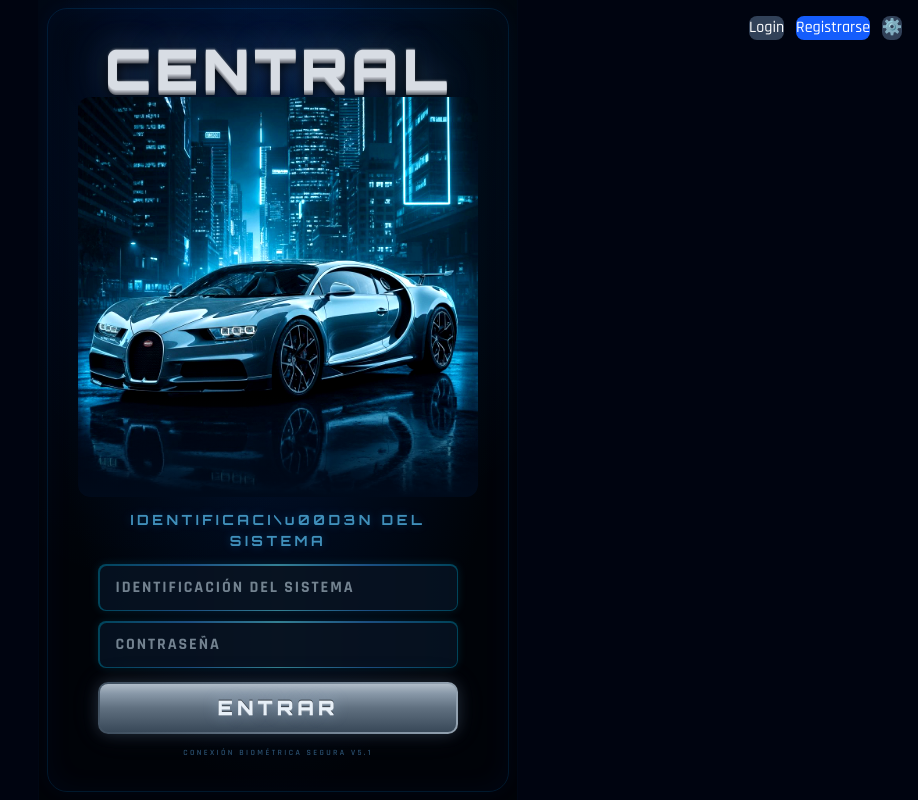
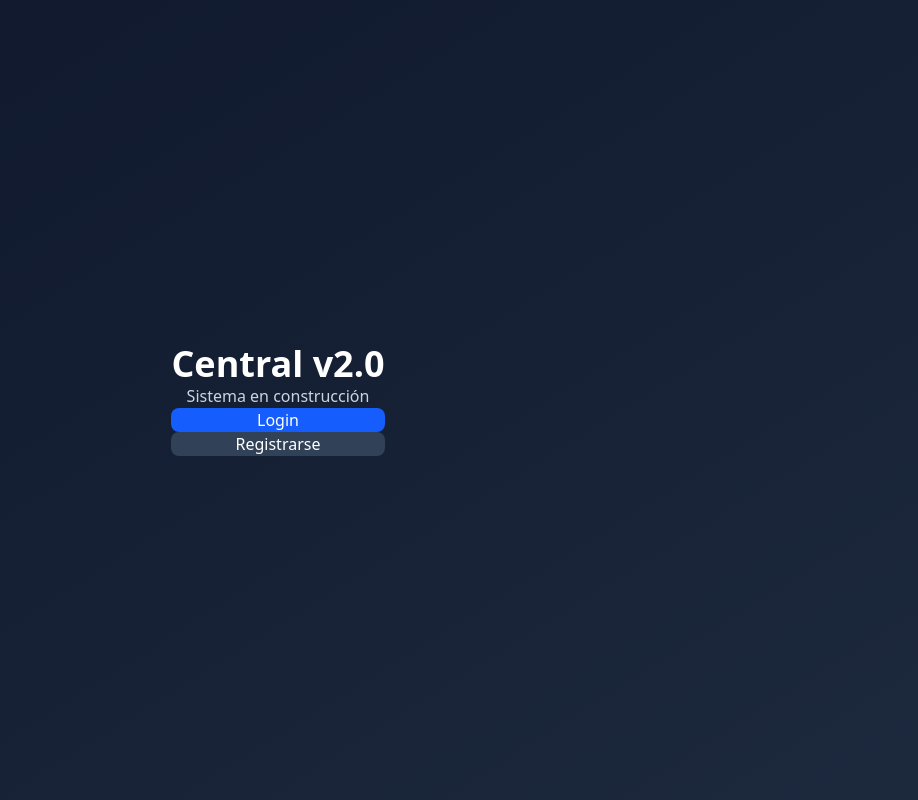
Before and after one commit to berzosaneuro/la-central, a Next.js app: page / in a window 1280 px wide. Shown: the whole page, without its empty margins (362-1280 px from the left). Built offline with nearby package versions, Linux system fonts and the light colour scheme.

Commit message:
fix: resolve server startup issue with large component
Create minimal homepage to diagnose startup problems.

```diff
--- a/app/page.tsx
+++ b/app/page.tsx
@@ -1,60 +1,20 @@
 'use client';
 
-import Link from 'next/link';
-import CentralV2 from '@/components/central-v2';
-import { useState } from 'react';
-
 export default function Home() {
-  const [showAdmin, setShowAdmin] = useState(false);
-
   return (
-    <div className="relative min-h-screen">
-      {/* Auth Links */}
-      <div className="absolute top-4 right-4 z-50 flex gap-3">
-        <Link
-          href="/auth/login"
-          className="px-4 py-2 bg-slate-700 hover:bg-slate-600 text-white rounded-lg font-medium transition-colors"
-        >
-          Login
-        </Link>
-        <Link
-          href="/auth/signup"
-          className="px-4 py-2 bg-blue-600 hover:bg-blue-700 text-white rounded-lg font-medium transition-colors"
-        >
-          Registrarse
-        </Link>
-        <button
-          onClick={() => setShowAdmin(!showAdmin)}
-          className="px-4 py-2 bg-slate-700 hover:bg-slate-600 text-white rounded-lg font-medium transition-colors flex items-center gap-2"
-        >
-          <span>⚙️</span>
-        </button>
+    <div className="min-h-screen bg-gradient-to-br from-slate-900 to-slate-800 flex items-center justify-center">
+      <div className="text-center">
+        <h1 className="text-4xl font-bold text-white mb-4">Central v2.0</h1>
+        <p className="text-slate-300 mb-8">Sistema en construcción</p>
+        <div className="space-y-3">
+          <a href="/auth/login" className="block px-6 py-2 bg-blue-600 hover:bg-blue-700 text-white rounded-lg transition-colors">
+            Login
+          </a>
+          <a href="/auth/signup" className="block px-6 py-2 bg-slate-700 hover:bg-slate-600 text-white rounded-lg transition-colors">
+            Registrarse
+          </a>
+        </div>
       </div>
-
-      {/* Admin Portal Link */}
-      {showAdmin && (
-        <div className="absolute top-16 right-4 z-50 bg-slate-800 border border-slate-700 rounded-lg p-4 shadow-lg">
-          <div className="space-y-3">
-            <div>
-              <p className="text-slate-400 text-sm mb-2">Panel Admin (Demo)</p>
-              <Link
-                href="/admin"
-                className="block px-4 py-2 bg-blue-600 hover:bg-blue-700 text-white rounded font-medium text-center transition-colors"
-              >
-                Dashboard Admin
-              </Link>
-            </div>
-            <div className="text-xs text-slate-400">
-              <p>Usuarios de prueba:</p>
-              <p>• admin@central.local (Super Admin)</p>
-              <p>• admin@example.com (Admin)</p>
-            </div>
-          </div>
-        </div>
-      )}
-
-      {/* Main Component */}
-      <CentralV2 />
     </div>
   );
 }
```
